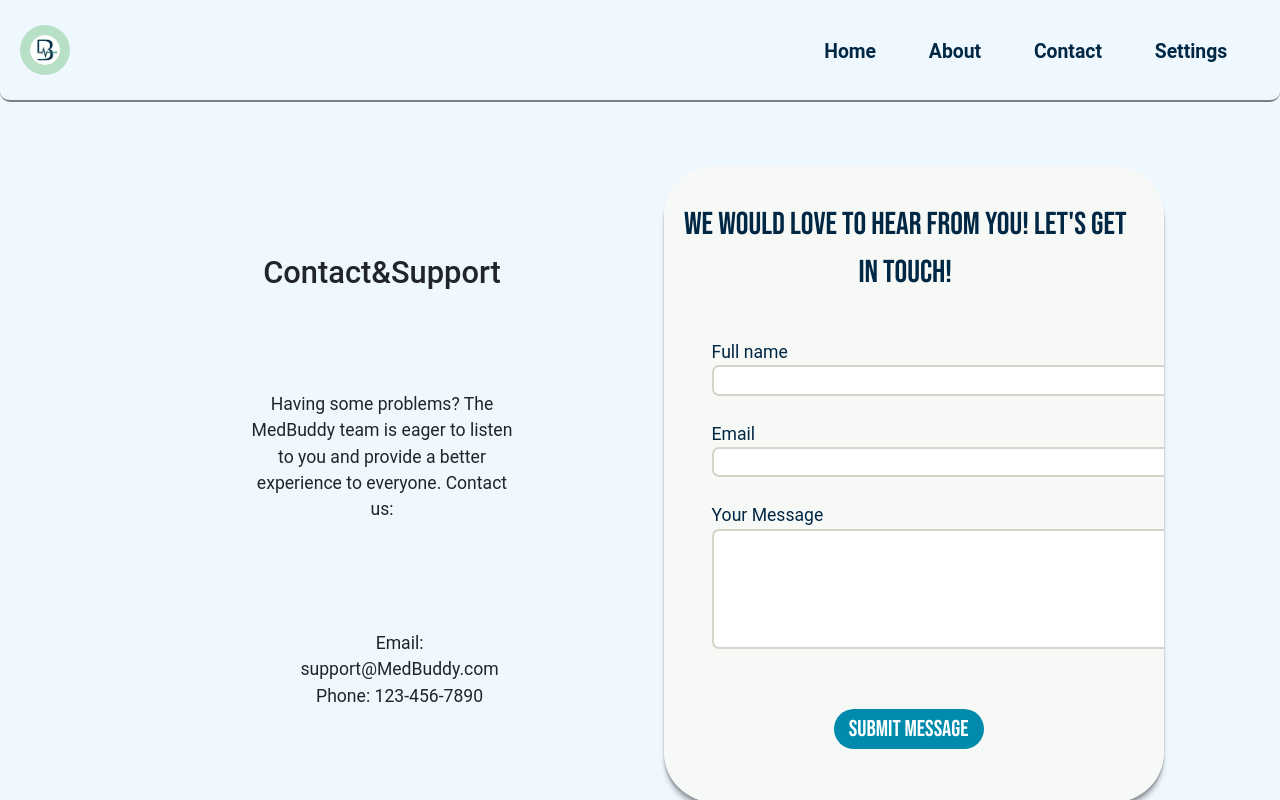
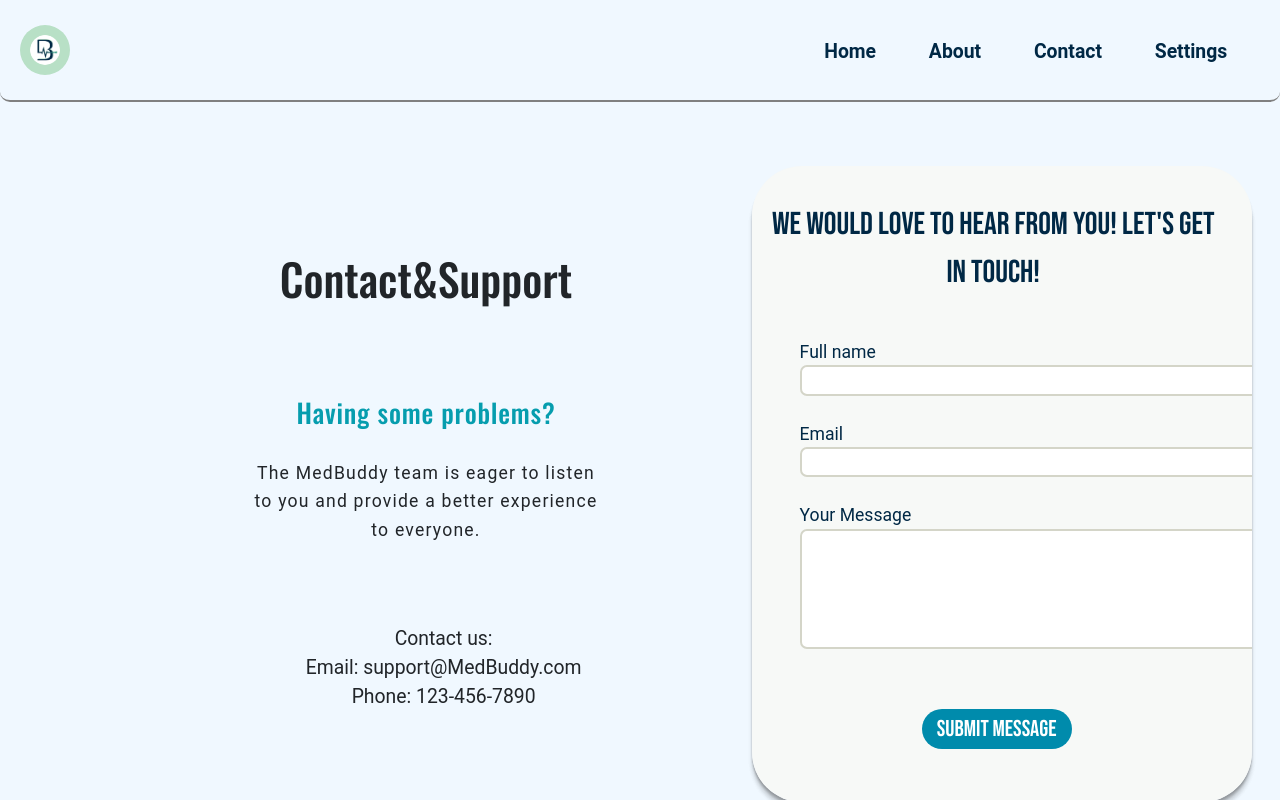
Before and after one commit to GrupaA4/MedBuddy, a React (Create React App) app in the folder FrontEnd/medbuddy/: page / in a window 1280 px wide. Built offline with nearby package versions, Linux system fonts and the light colour scheme.

Commit message:
update contact

```diff
--- a/FrontEnd/medbuddy/src/Medic/navigation/Contact/Contact.css
+++ b/FrontEnd/medbuddy/src/Medic/navigation/Contact/Contact.css
@@ -45,10 +45,35 @@
   height: 650px;
   display: flex;
   flex-direction: column;
-  width: 15em;
+  width: 20em;
 
   margin-right: 150px;
   margin-left: 200px;
+}
+
+.left-container h1{
+  font-family: "Oswald";
+}
+
+.left-container h3{
+  font-size: 1.5em;
+  color: #069DAE;
+  margin-bottom: -50px;
+  margin-top: -5px;
+  letter-spacing: .03em;
+  font-family: "Oswald";
+}
+
+ .paragraph{
+  font-size: 1em;
+  letter-spacing: 1.2px;
+  line-height: 1.6;
+  margin-top: -7px;
+
+}
+.para{
+  margin-top:-7%;
+  font-size: 1.1em;
 }
 
 .forum-container {
--- a/FrontEnd/medbuddy/src/Medic/navigation/Contact/Contact.js
+++ b/FrontEnd/medbuddy/src/Medic/navigation/Contact/Contact.js
@@ -15,11 +15,12 @@ function Contact() {
 
           <div className="content">
             <div className="left-container">
-            <h3>Contact&Support</h3>
-                <p class="paragraph">Having some problems?
-                The MedBuddy team is eager to listen to you and provide a better experience to everyone.
-                Contact us: </p>
+            <h1>Contact&Support</h1>
+            <h3>Having some problems?</h3>
+                <p class="paragraph"> The MedBuddy team is eager to listen to you and provide a better experience to everyone.<br/>
+                 </p>
                 <ul class="para">
+                    <li>Contact us:</li>
                     <li>Email: support@MedBuddy.com</li>
                     <li>Phone: 123-456-7890</li>
                 </ul>
--- a/FrontEnd/medbuddy/src/Medic/navigation/Contact/Forum.css
+++ b/FrontEnd/medbuddy/src/Medic/navigation/Contact/Forum.css
@@ -90,7 +90,7 @@
 @media (max-width: 600px) {
   .forum--container {
     width: 300px;
-    left-margin: 300px;
+    margin-left: 300px;
   }
 
   .message input,
```
